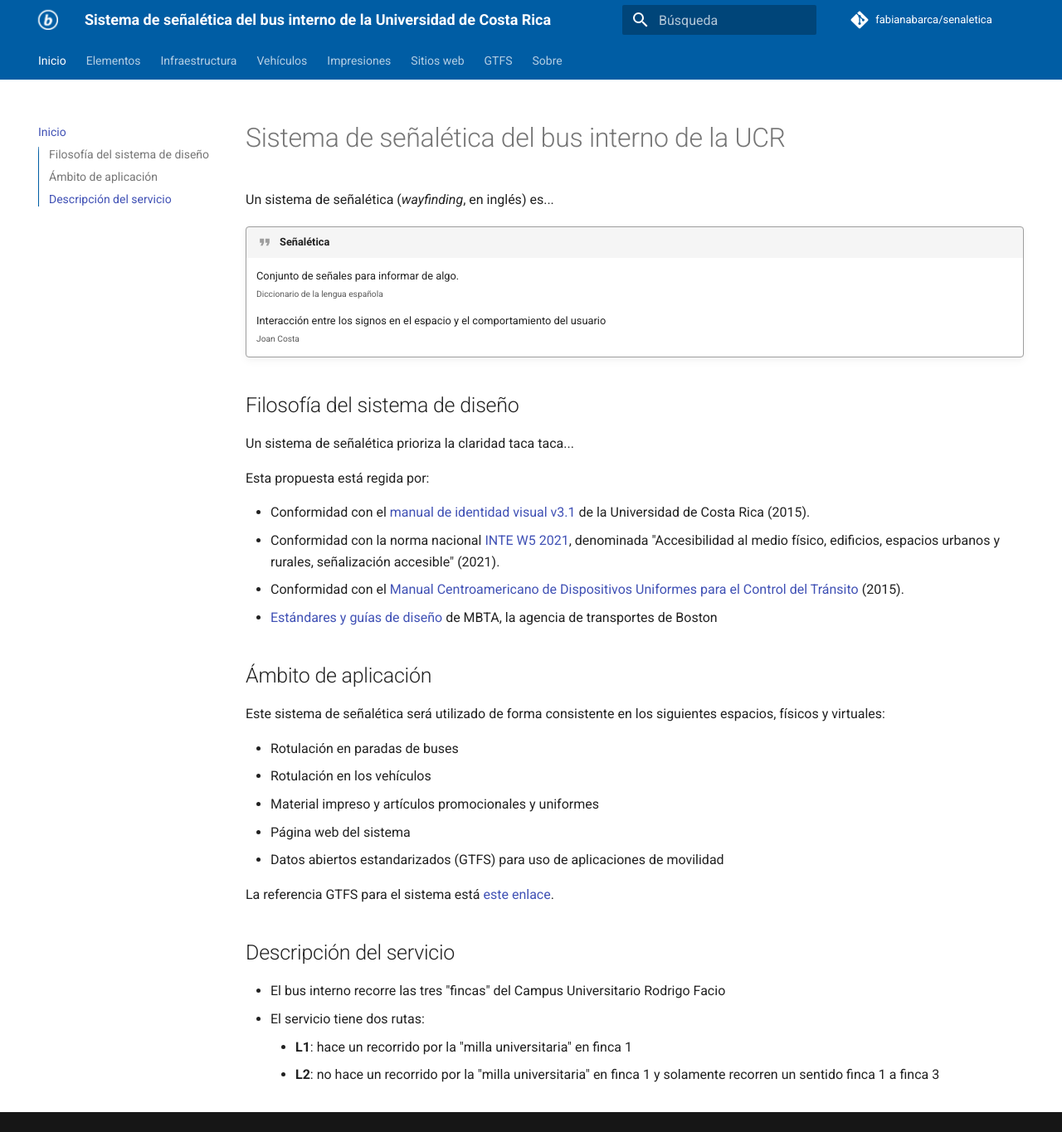
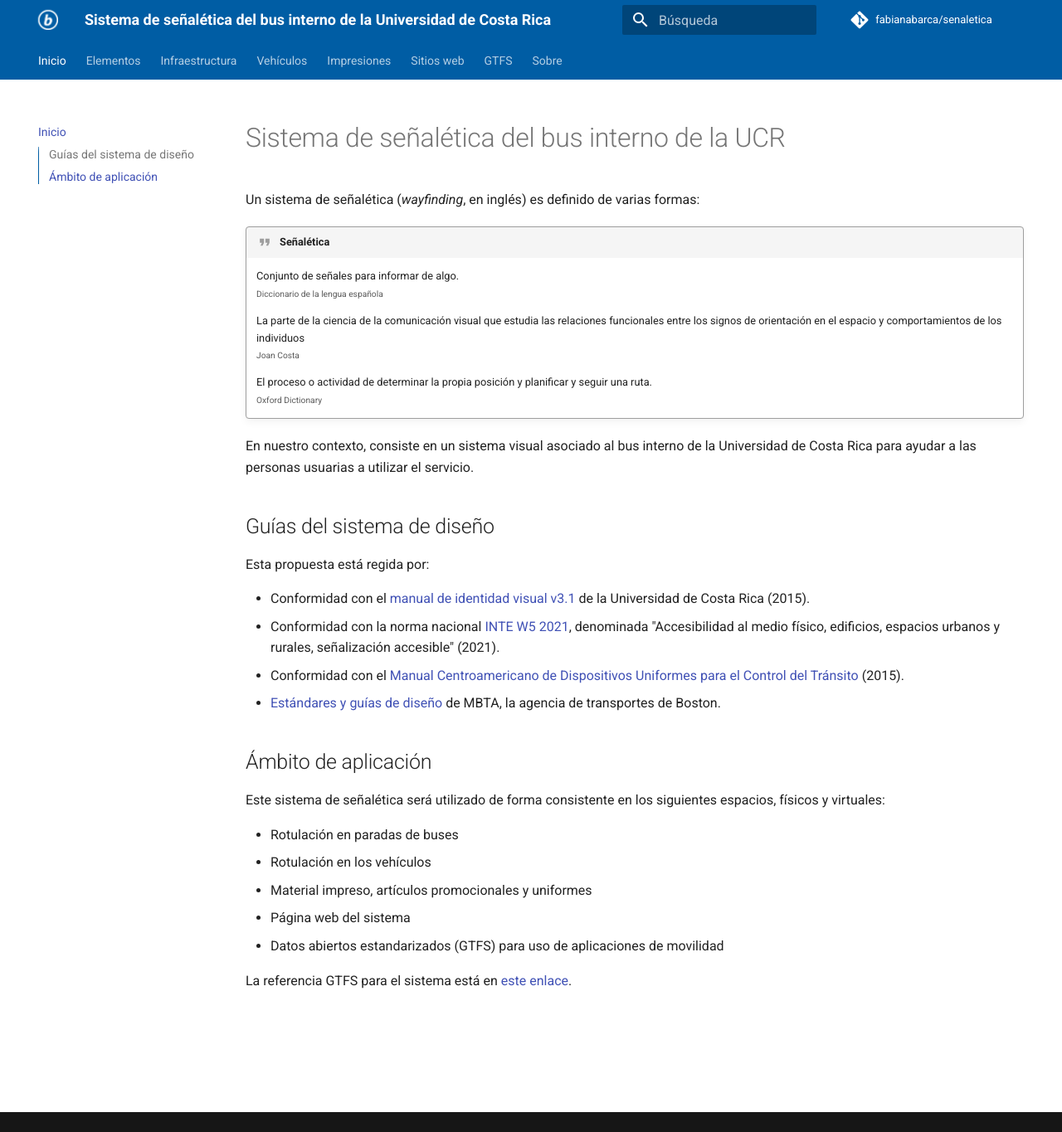
Before and after one commit to fabianabarca/senaletica, an MkDocs documentation site: the page built from docs/index.md, in a window 1280 px wide and 1365 px high. Shown: the whole window at 83% size. Built offline with MkDocs 1.6.1 and Material for MkDocs 9.7.7, drawn with Linux system fonts in a browser that asks for light colours; comment, search, counter and statistics services are not loaded.

Commit message:
Hacer una versión mínima viable de la página principal

```diff
--- a/docs/index.md
+++ b/docs/index.md
@@ -1,26 +1,30 @@
 # Sistema de señalética del bus interno de la UCR
 
-Un sistema de señalética (*wayfinding*, en inglés) es...
+Un sistema de señalética (*wayfinding*, en inglés) es definido de varias formas:
 
 !!! quote "Señalética"
     Conjunto de señales para informar de algo.
     <br>
     <small>Diccionario de la lengua española</small>
 
-    Interacción entre los signos en el espacio y el comportamiento del usuario
+    La parte de la ciencia de la comunicación visual que estudia las relaciones funcionales entre los signos de orientación en el espacio y comportamientos de los individuos
     <br>
     <small>Joan Costa</small>
 
-## Filosofía del sistema de diseño
+    El proceso o actividad de determinar la propia posición y planificar y seguir una ruta.
+    <br>
+    <small>Oxford Dictionary</small>
 
-Un sistema de señalética prioriza la claridad taca taca...
+En nuestro contexto, consiste en un sistema visual asociado al bus interno de la Universidad de Costa Rica para ayudar a las personas usuarias a utilizar el servicio.
+
+## Guías del sistema de diseño
 
 Esta propuesta está regida por:
 
 - Conformidad con el [manual de identidad visual v3.1](./assets/references/identidad_visual_ucr_3.1.pdf) de la Universidad de Costa Rica (2015).
 - Conformidad con la norma nacional [INTE W5 2021](./assets/references/norma_INTE_W5_2021.pdf), denominada "Accesibilidad al medio físico, edificios, espacios urbanos y rurales, señalización accesible" (2021).
 - Conformidad con el [Manual Centroamericano de Dispositivos Uniformes para el Control del Tránsito](./assets/references/manual_centroamericano.pdf) (2015).
-- [Estándares y guías de diseño](https://www.mbta.com/engineering/design-standards-and-guidelines) de MBTA, la agencia de transportes de Boston
+- [Estándares y guías de diseño](https://www.mbta.com/engineering/design-standards-and-guidelines) de MBTA, la agencia de transportes de Boston.
 
 ## Ámbito de aplicación
 
@@ -28,15 +32,8 @@ Este sistema de señalética será utilizado de forma consistente en los siguien
 
 - Rotulación en paradas de buses
 - Rotulación en los vehículos
-- Material impreso y artículos promocionales y uniformes
+- Material impreso, artículos promocionales y uniformes
 - Página web del sistema
 - Datos abiertos estandarizados (GTFS) para uso de aplicaciones de movilidad
 
-La referencia GTFS para el sistema está [este enlace](https://docs.google.com/spreadsheets/d/15WBqeay9u9hWd-gwjlxifsYTuaXfw5KspKKyxtZZsvw/edit?usp=sharing).
-
-## Descripción del servicio
-
-- El bus interno recorre las tres "fincas" del Campus Universitario Rodrigo Facio
-- El servicio tiene dos rutas:
-    - **L1**: hace un recorrido por la "milla universitaria" en finca 1
-    - **L2**: no hace un recorrido por la "milla universitaria" en finca 1 y solamente recorren un sentido finca 1 a finca 3
+La referencia GTFS para el sistema está en [este enlace](https://docs.google.com/spreadsheets/d/15WBqeay9u9hWd-gwjlxifsYTuaXfw5KspKKyxtZZsvw/edit?usp=sharing).
```
